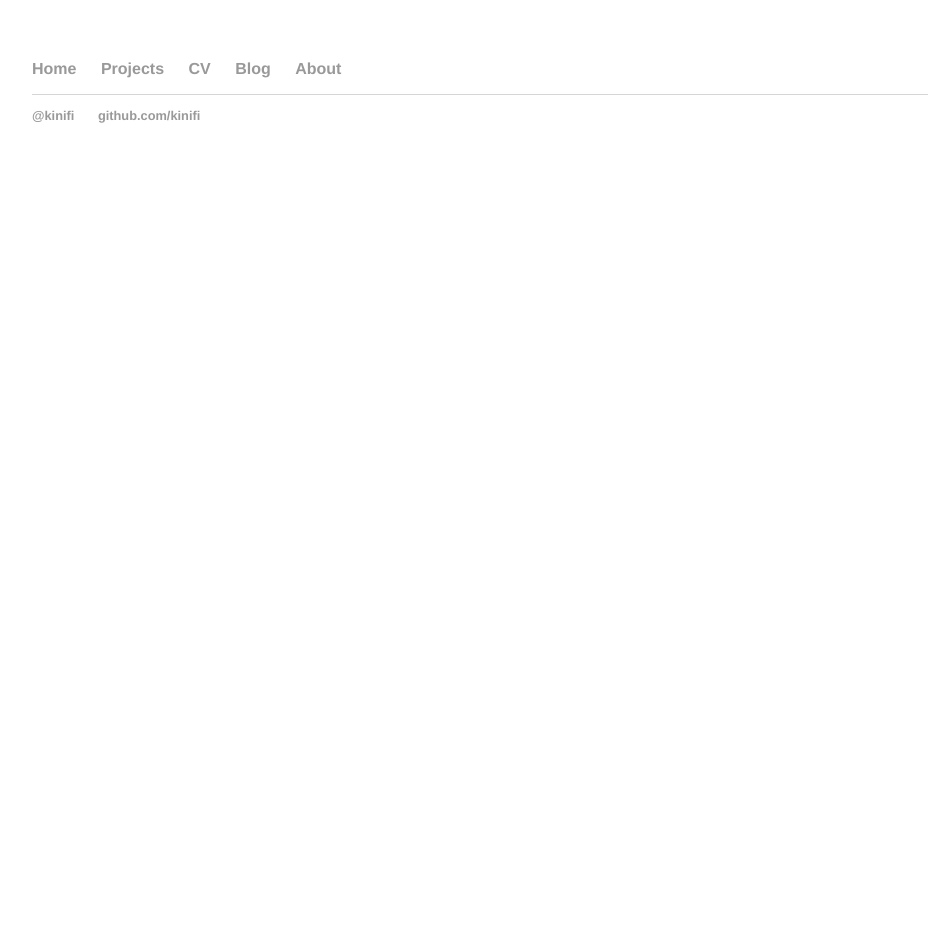
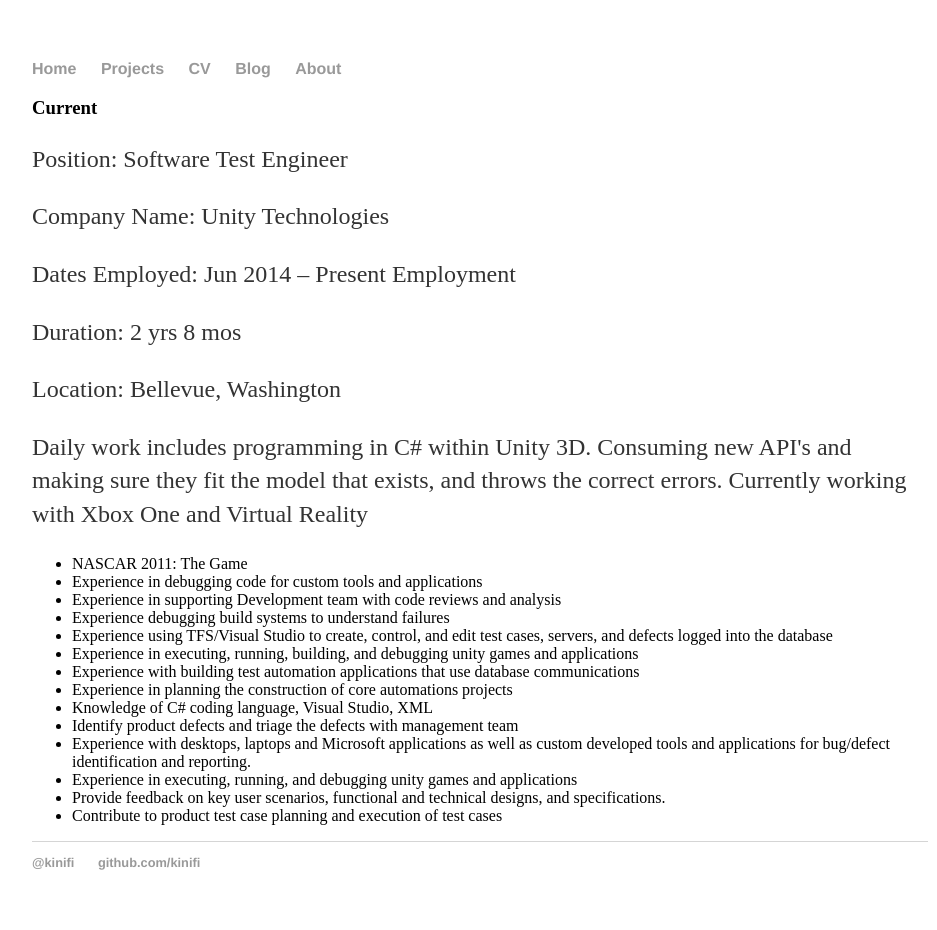
Before and after one commit to kinifi/kinifi.github.io, a Jekyll site: the page built from cv/index.html, in a window 1280 px wide. Shown: the whole page, without its empty margins (160-1097 px from the left). Built offline with Jekyll 4.4.1, drawn with Linux system fonts in a browser that asks for light colours; before the commit the page ends 900 px from its top, so only the background shows below that.

Commit message:
adding my current working position to my CV

```diff
--- a/cv/index.html
+++ b/cv/index.html
@@ -3,6 +3,28 @@
 title: Christopher Figueroa
 ---
 
-	<div class="cv">
-
-	</div>
+<div class="cv">
+	<h3>Current</h3>
+	<p>Position: Software Test Engineer</p>
+	<p>Company Name: Unity Technologies</p>
+	<p>Dates Employed: Jun 2014 – Present Employment </p>
+	<p>Duration: 2 yrs 8 mos </p>
+	<p>Location: Bellevue, Washington</p>
+	<p>Daily work includes programming in C# within Unity 3D. Consuming new API's and making sure they fit the model that exists, and throws the correct errors. Currently working with Xbox One and Virtual Reality</p>
+	<ul class="contacts">
+		<li>NASCAR 2011: The Game</li>
+		<li>Experience in debugging code for custom tools and applications </li>
+		<li>Experience in supporting Development team with code reviews and analysis </li>
+		<li>Experience debugging build systems to understand failures</li>
+		<li>Experience using TFS/Visual Studio to create, control, and edit test cases, servers, and defects logged into the database </li>
+		<li>Experience in executing, running, building, and debugging unity games and applications </li>
+		<li>Experience with building test automation applications that use database communications </li>
+		<li>Experience in planning the construction of core automations projects </li>
+		<li>Knowledge of C# coding language, Visual Studio, XML</li>
+		<li>Identify product defects and triage the defects with management team </li>
+		<li>Experience with desktops, laptops and Microsoft applications as well as custom developed tools and applications for bug/defect identification and reporting. </li>
+		<li>Experience in executing, running, and debugging unity games and applications </li>
+		<li>Provide feedback on key user scenarios, functional and technical designs, and specifications.</li>
+		<li>Contribute to product test case planning and execution of test cases</li>
+	</ul>
+</div>
```
